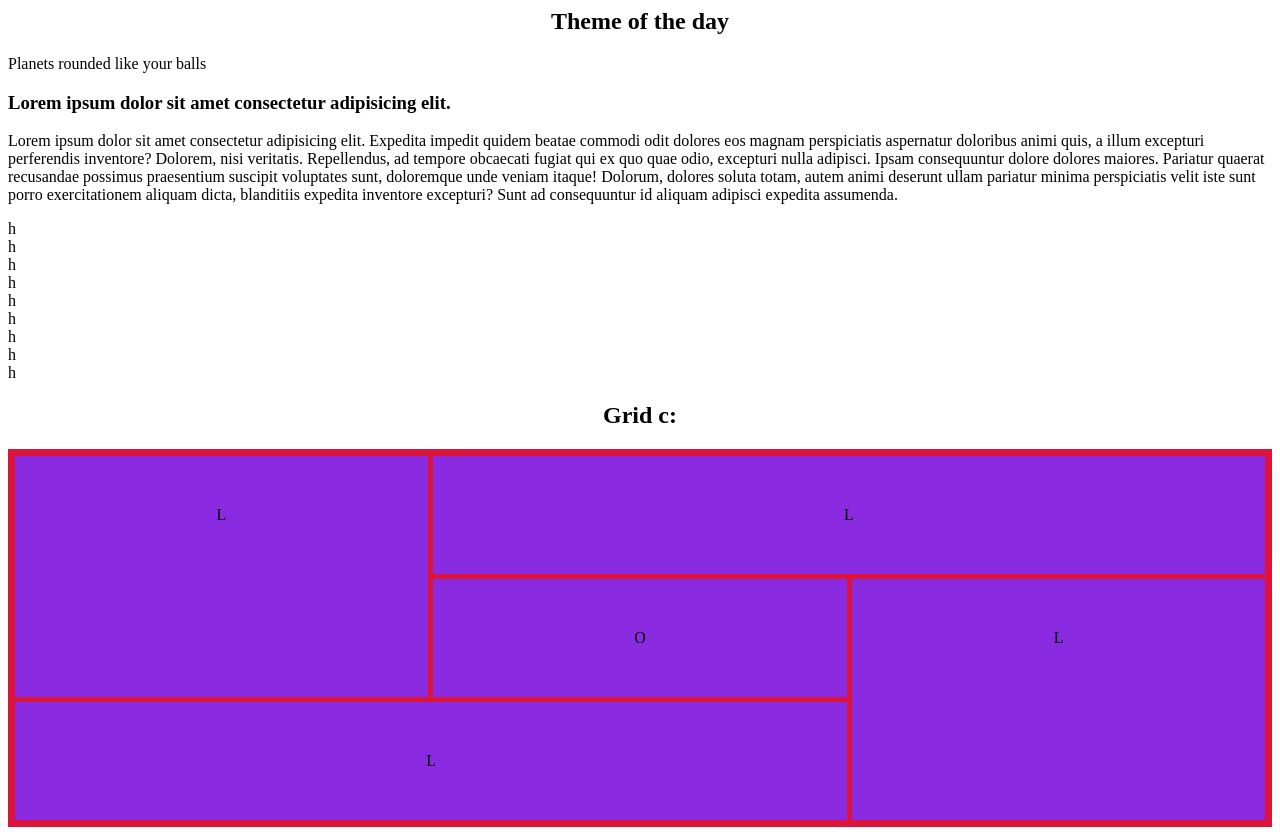
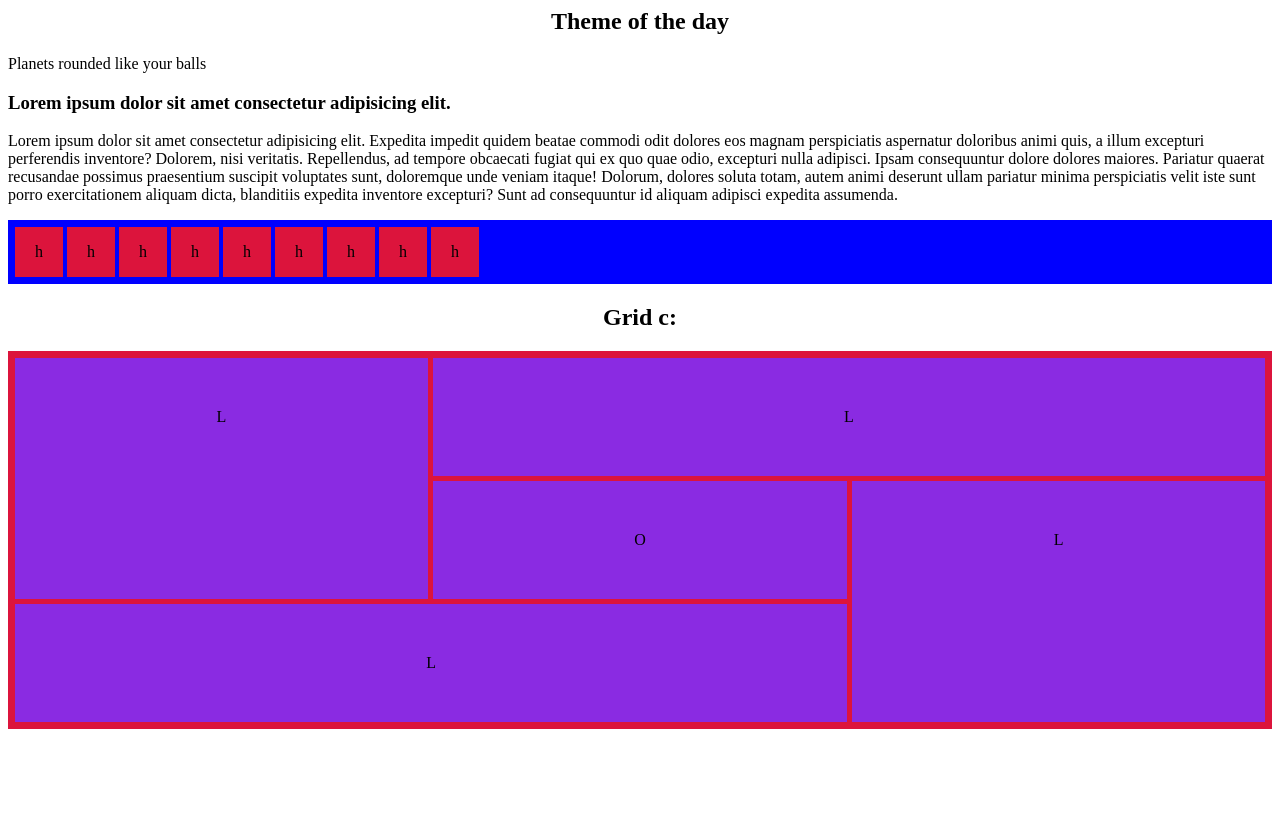
Before and after one commit to Fixishi/HTML-WA, a plain HTML site: page 0610/index.html in a window 1280 px wide. After the commit the page ends 800 px from the top, so only its background shows below. Drawn offline with Linux system fonts and the light colour scheme.

Commit message:
Konec hodiny 0610

```diff
--- a/0610/styleGlobal.css
+++ b/0610/styleGlobal.css
@@ -32,6 +32,20 @@
 .grid5{
     grid-area: footer;
 }
+
+.flex-container{
+    display: flex;
+    background-color: blue;
+    padding: 5px;
+    flex-wrap: nowrap;
+}
+.flex-container > div {
+    background-color: crimson;
+    padding: 20px ;
+    margin: 2px;
+    text-align: center;
+    line-height: 10px;
+}
 .theme {
     text-align: center;
 }
```
